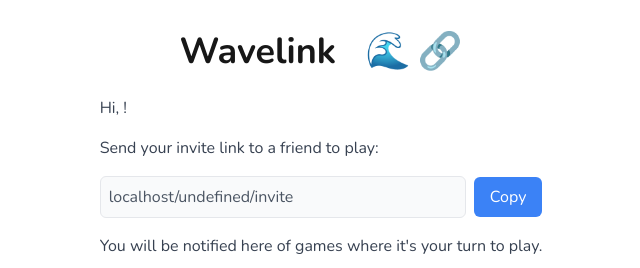
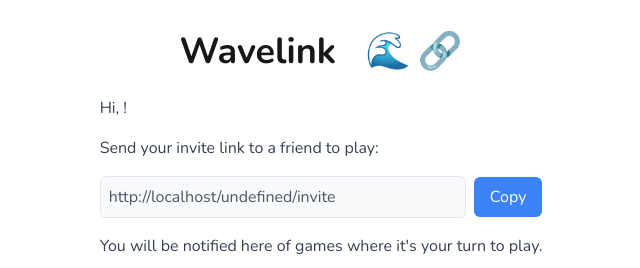
Before and after one commit to potluck/wavelink, a Next.js app: page /components/Share in a window 1280 px wide. Shown: the top 268 px of the page, without its empty margins (319-959 px from the left). Built offline with nearby package versions, Linux system fonts and the light colour scheme.

Commit message:
include https in share URL for better reliability of link expansion

```diff
--- a/pages/components/GameState.tsx
+++ b/pages/components/GameState.tsx
@@ -355,7 +355,7 @@ export default function GameState({
                 <div className="flex gap-2 mb-4">
                   <textarea
                     readOnly
-                    value={`I played in Wavelink! It's your move.\n${window.location.origin.replace(/^https?:\/\/(www\.)?/, '')}/${player2Slug}/${player1Slug}`}
+                    value={`I played in Wavelink! It's your move.\n${window.location.origin.replace(/^(https?:\/\/)www\./, '$1')}/${player2Slug}/${player1Slug}`}
                     className="block w-full px-3 py-2 text-sm text-gray-900 bg-gray-50 rounded-lg border border-gray-300 focus:ring-blue-500 focus:border-blue-500 dark:bg-gray-700 dark:border-gray-600 dark:text-white resize-none"
                     rows={2}
                   />
--- a/pages/components/Share.tsx
+++ b/pages/components/Share.tsx
@@ -94,7 +94,7 @@ export default function Share({ player1, gamesToRespondTo, userId1 }: { player1:
 
 
   useEffect(() => {
-    const origin = window.location.origin.replace(/^https?:\/\/(www\.)?/, '');
+    const origin = window.location.origin.replace(/^(https?:\/\/)www\./, '$1');
     setShareUrl(`${origin}/${player1}/invite`);
   }, [player1]);
 
```
